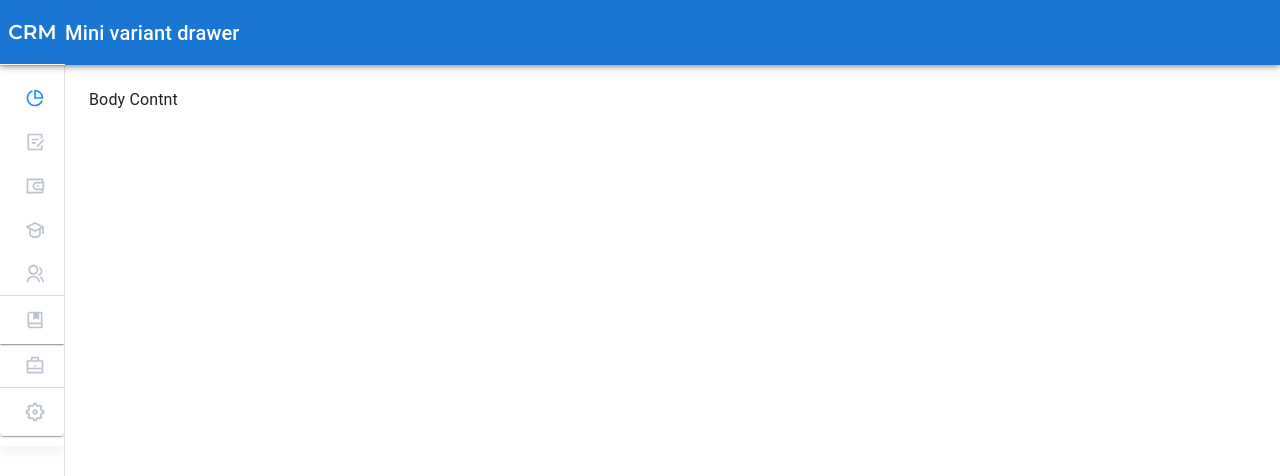
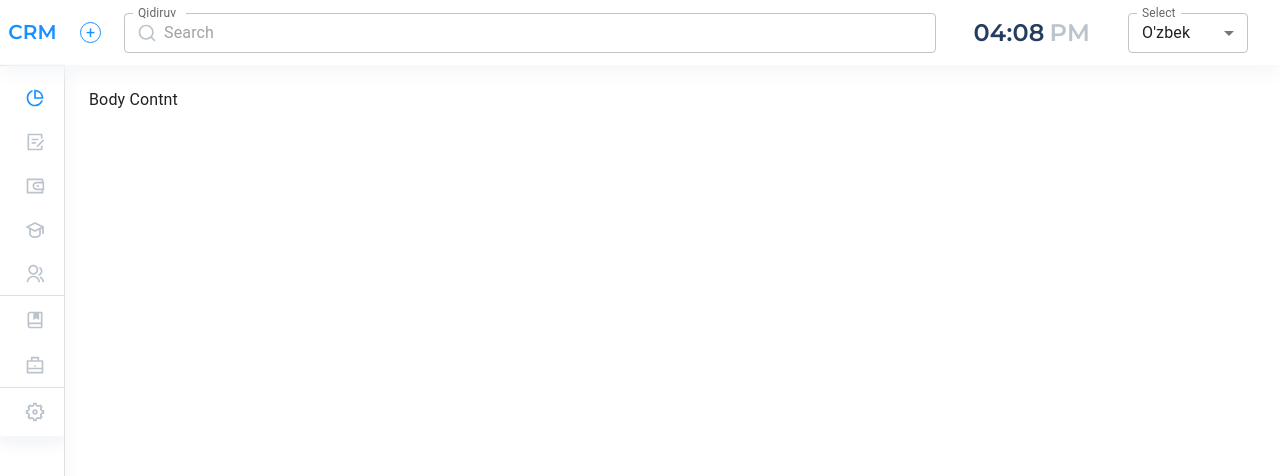
Before and after one commit to mukhtorov/crm, a React (Create React App) app: page /statistika in a window 1280 px wide. Shown: the top 476 px of the page. Built offline with nearby package versions, Linux system fonts and the light colour scheme.

Commit message:
navbar finished

```diff
--- a/review.ts
+++ b/review.ts
@@ -9,7 +9,7 @@
 
 // BUGS
 {
-  // sidebar expand, shake
+  // navbar + button center to fix
 }
 
 // done
--- a/src/components/Navbar/index.tsx
+++ b/src/components/Navbar/index.tsx
@@ -1,10 +1,96 @@
-import React from "react";
-import { Container } from "./style";
+import {
+  FormControl,
+  InputAdornment,
+  InputLabel,
+  MenuItem,
+  OutlinedInput,
+  Tooltip,
+} from "@mui/material";
+import { ReactComponent as SearchIcon } from "../../assets/icons/search.svg";
+import { Container, Time } from "./style";
+import Select, { SelectChangeEvent } from "@mui/material/Select";
+import { useState } from "react";
+import { Plus } from "./style";
 
-export const Navbar = () => {
+export const Navbar = ({ open }: { open: boolean }) => {
+  const [lang, setLang] = useState("O'zbek");
+  const [plus, setPlus] = useState(false);
+
+  // const [date] = useState(new Date());
+
+  const moment = (key: string) => {
+    let date = new Date();
+    let time = {
+      ll: `${date.getHours() < 10 ? "0" + date.getHours() : date.getHours()}:${
+        date.getMinutes() < 10 ? "0" + date.getMinutes() : date.getMinutes()
+      }  `,
+    };
+    if (key === "ll") return time[key];
+  };
+
+  const handleChange = (event: SelectChangeEvent) => {
+    setLang(event.target.value);
+  };
+  const handlePlus = () => {
+    setPlus(!plus);
+  };
   return (
     <Container>
-      <h1>Navbar</h1>
+      {!open && (
+        <Tooltip
+          arrow
+          onClick={handlePlus}
+          open={plus}
+          disableFocusListener
+          disableHoverListener
+          title={
+            <>
+              <h1>test</h1>
+            </>
+          }
+          placement="bottom"
+        >
+          <Plus>+</Plus>
+        </Tooltip>
+      )}
+      {/* Search input */}
+      <FormControl fullWidth sx={{ m: 1 }}>
+        <InputLabel htmlFor="outlined-adornment-amount">Qidiruv</InputLabel>
+        <OutlinedInput
+          id="outlined-adornment-amount"
+          placeholder="Search"
+          startAdornment={
+            <InputAdornment position="start">
+              <SearchIcon />
+            </InputAdornment>
+          }
+          label="Amount"
+          size="small"
+        />
+      </FormControl>
+
+      <Time>
+        {moment("ll")}{" "}
+        <span style={{ color: "#BBC3CD", paddingLeft: "5px" }}> PM</span>
+      </Time>
+
+      {/* Language */}
+      <FormControl sx={{ m: 1, minWidth: 120, width: 120 }}>
+        <InputLabel id="demo-simple-select-autowidth-label">Select</InputLabel>
+        <Select
+          labelId="demo-simple-select-autowidth-label"
+          id="demo-simple-select-autowidth"
+          value={lang}
+          onChange={handleChange}
+          autoWidth
+          label="Select"
+          size="small"
+        >
+          <MenuItem value="O'zbek">O'zbek</MenuItem>
+          <MenuItem value="English">English</MenuItem>
+          <MenuItem value="Russian">Russian</MenuItem>
+        </Select>
+      </FormControl>
     </Container>
   );
 };
--- a/src/components/Navbar/style.ts
+++ b/src/components/Navbar/style.ts
@@ -4,7 +4,38 @@ export const Container = styled.div`
   display: flex;
   align-items: center;
   height: 60px;
-  background: #ffffff;
-  box-shadow: 0px 8px 19px #f5f6f8;
-  border: 2px solid red;
+  width: 100%;
 `;
+
+export const Time = styled.div`
+  font-family: "Montserrat";
+  font-style: normal;
+  font-weight: 600;
+  font-size: 24px;
+  line-height: 32px;
+  display: flex;
+  align-items: center;
+
+  color: #253e5f;
+
+  flex: none;
+  order: 0;
+  flex-grow: 0;
+
+  padding: 0 30px;
+`;
+
+export const Plus = styled.div`
+  display: flex;
+  justify-content: center;
+  align-items: center;
+  width: 21px;
+  height: 21px;
+  min-width: 21px;
+  min-height: 21px;
+  border: 1px solid #1890ff;
+  border-radius: 50%;
+  user-select: none;
+  color: #1890ff;
+  margin: 0 15px;
+`;
--- a/src/components/Sidebar/index.tsx
+++ b/src/components/Sidebar/index.tsx
@@ -13,6 +13,7 @@ import {
   Logo,
   NavlinkArrow,
   ParentLink,
+  Plus,
   SidebarContainer,
 } from "./style";
 import { sidebar } from "../../utils/sidebar";
@@ -21,6 +22,7 @@ import ClickAwayListener from "@mui/material/ClickAwayListener";
 import AccordionSummary from "@mui/material/AccordionSummary";
 import { Accordion, AccordionDetails, Button, Tooltip } from "@mui/material";
 import { useLocation } from "react-router-dom";
+import Navbar from "../Navbar";
 
 const drawerWidth = 280;
 
@@ -90,6 +92,7 @@ const Drawer = styled(MuiDrawer)(({ theme, open }) => ({
 
 export default function MiniDrawer() {
   const [open, setOpen] = React.useState(false);
+  const [plus, setPlus] = React.useState(false);
   const [tooltipOpen, setTooltipOpen] = React.useState("");
   const [expanded, setExpanded] = React.useState<string | false>(false);
   const location = useLocation();
@@ -119,18 +122,46 @@ export default function MiniDrawer() {
       setTooltipOpen(title);
     }
   };
+
+  const handlePlus = () => {
+    console.log("plus");
+
+    setPlus(!plus);
+  };
   return (
     <Box sx={{ display: "flex" }}>
       <CssBaseline />
       <AppBar position="fixed" open={open}>
         <CssBaseline />
         <Toolbar>
-          <Logo onClick={handleDrawerOpen} open={open}>
-            CRM
+          <Logo onClick={handleDrawerOpen}>
+            {open ? (
+              <Tooltip
+                arrow
+                onClick={handlePlus}
+                open={plus}
+                disableFocusListener
+                disableHoverListener
+                title={
+                  <div
+                    style={{
+                      display: "flex",
+                      flexDirection: "column",
+                    }}
+                  >
+                    <Button>Student qo'shish</Button>
+                    <Button>To'lov</Button>
+                  </div>
+                }
+                placement="bottom"
+              >
+                <Plus>+</Plus>
+              </Tooltip>
+            ) : (
+              "CRM"
+            )}
           </Logo>
-          <Typography variant="h6" noWrap component="div">
-            Mini variant drawer
-          </Typography>
+          <Navbar open={open} />
         </Toolbar>
       </AppBar>
       <Drawer variant="permanent" open={open}>
@@ -194,6 +225,7 @@ export default function MiniDrawer() {
                               style={{
                                 display: "flex",
                                 alignItems: "center",
+                                background: "white",
                               }}
                             >
                               {icon} {title}
@@ -215,7 +247,7 @@ export default function MiniDrawer() {
                   </AccordionDetails>
                 </Accordion>
               ) : (
-                <LinkButton key={id || path}>
+                <LinkButton key={id || path} parent="true">
                   <Link to={path}>
                     {icon} {title}
                   </Link>
--- a/src/components/Sidebar/style.ts
+++ b/src/components/Sidebar/style.ts
@@ -8,7 +8,7 @@ export const Container = styled.div`
 `;
 
 export const SidebarContainer = styled.div`
-  padding: 10px 0;
+  padding: 10px 0 0 0;
   box-shadow: 0px 8px 8px #f5f6f8;
   display: flex;
   flex-direction: column;
@@ -37,11 +37,13 @@ export const Logo = styled.h1<Props>`
   align-items: center;
   min-width: ${({ title }) => !title && "65px"};
   padding-left: ${({ title }) => title && "15px"};
-  color: ${(props) => (props.title ? "#1890ff" : "white")};
+  color: #1890ff;
+  /* color: ${(props) => (props.title ? "#1890ff" : "white")}; */
 
   height: 65px;
   border-bottom: 1px solid #f8fafc;
-  display: ${(props) => props.open && "none"};
+  /* display: ${(props) => props.open && "none"}; */
+  opacity: ${(props) => props.open && 0};
   cursor: pointer;
 `;
 
@@ -70,10 +72,12 @@ export const Link = styled(NavLink)`
 interface ButtonProp {
   key?: any;
   component?: string;
+  parent?: string;
 }
 
 export const LinkButton = styled(ListItemButton)<ButtonProp>`
   padding: 0 !important;
+  background: ${({ parent }) => parent && "white !important"};
 `;
 
 export const NavlinkArrow = styled(arrow)`
@@ -103,3 +107,17 @@ export const ParentLink = styled.div<any>`
     }
   }
 `;
+
+export const Plus = styled.div`
+  display: flex;
+  justify-content: center;
+  align-items: center;
+  width: 21px;
+  height: 21px;
+  min-width: 21px;
+  min-height: 21px;
+  border: 1px solid #1890ff;
+  border-radius: 50%;
+  user-select: none;
+  color: #1890ff;
+`;
--- a/src/index.css
+++ b/src/index.css
@@ -57,3 +57,16 @@ body {
 .css-hyum1k-MuiToolbar-root {
   padding-left: 0 !important;
 }
+
+.MuiPaper-root,
+.MuiPaper-elevation,
+.MuiPaper-elevation4,
+.MuiAppBar-root,
+.MuiAppBar-colorPrimary,
+.MuiAppBar-positionFixed,
+.mui-fixed,
+.css-19z1ozs-MuiPaper-root-MuiAppBar-root {
+  box-shadow: 0px 8px 19px #f5f6f8 !important;
+  background-color: white !important;
+  /* border-bottom: 1px solid red; */
+}
```
Also changed, not shown: src/assets/icons/search.svg (added).
